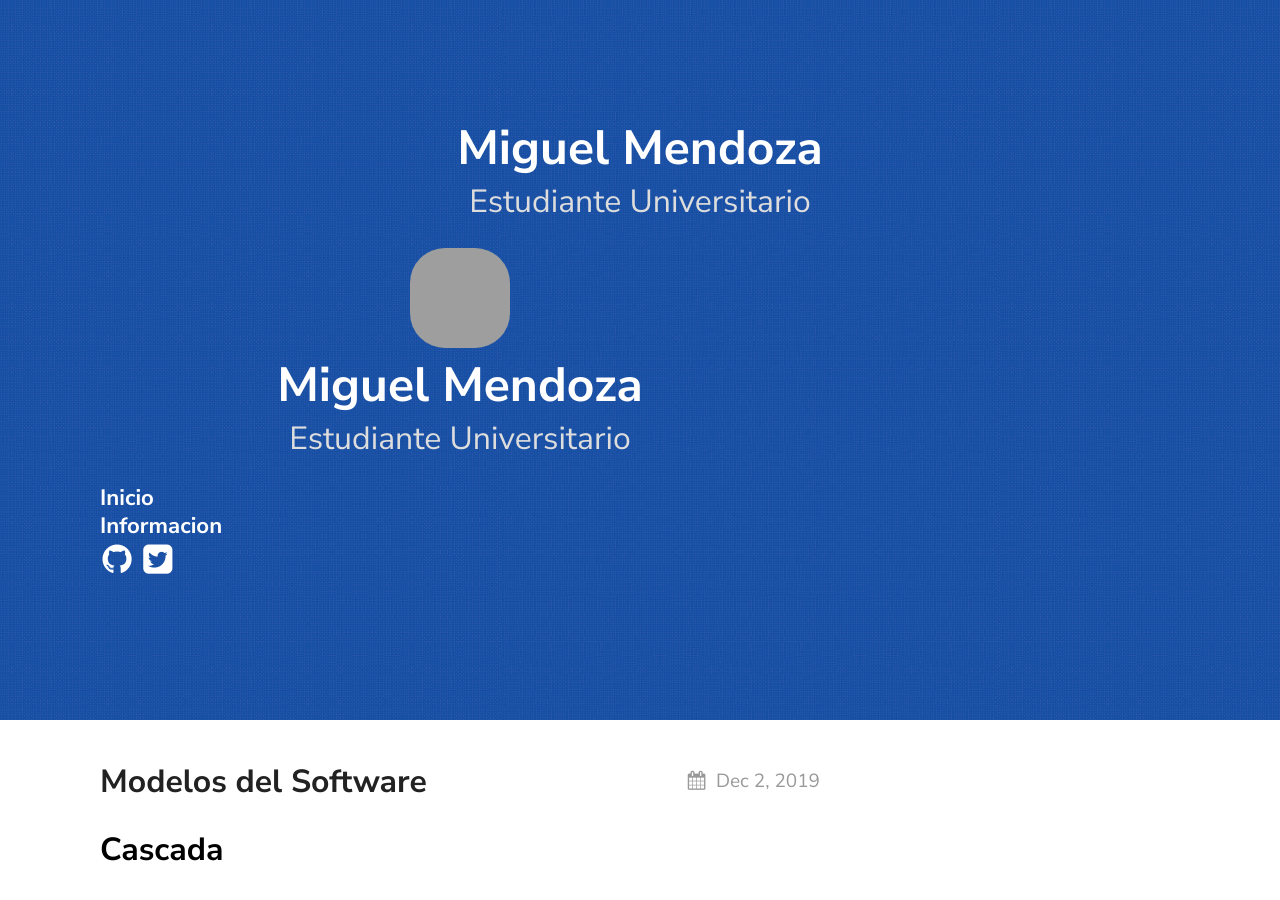
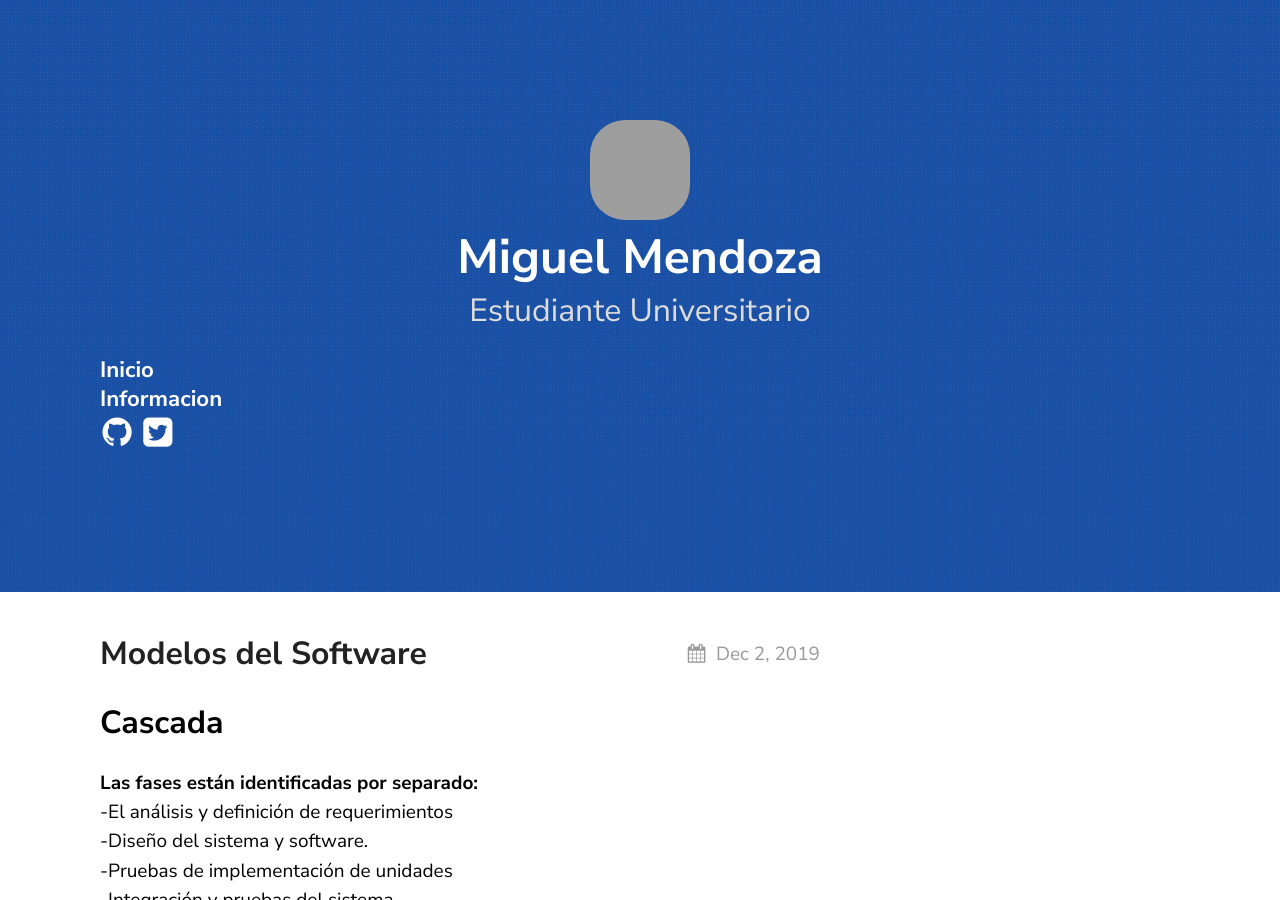
Before and after one commit to miguelsoft03/blogsdf, a Jekyll site: the page built from index.md, in a window 1280 px wide and 900 px high. Built offline with Jekyll 4.4.1, drawn with Linux system fonts in a browser that asks for light colours; grey boxes are pictures that could not be loaded.

Commit message:
Update page_header.html

```diff
--- a/_includes/page_header.html
+++ b/_includes/page_header.html
@@ -1,9 +1,8 @@
-<center><h1>{{ site.texture.title }}</h1></center>
-<center><h2>{{ site.texture.tagline }}</h2></center>
-<div class="container">
 	<center><img style="border-radius: 35px;width: 100px;-webkit-user-select: none;margin: auto;cursor: zoom-in;height: 100px;" src="https://avatars0.githubusercontent.com/u/57578357?s=400&u=07af86437d65d6eda5b6f4f8e44b13554d2ad18c&v=4" width="100" height="100"></center>
 	<center><h1>{{ site.texture.title }}</h1></center>
 	<center><h2>{{ site.texture.tagline }}</h2></center>
+<div class="container">
+
 	<a class="post-link" href="/">
 				<h3 class="elements" style="
     margin: .1em 0;
```
